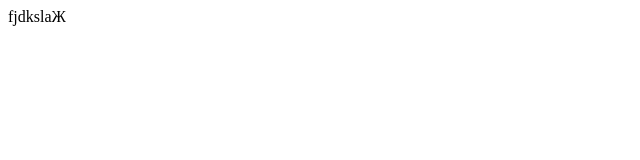
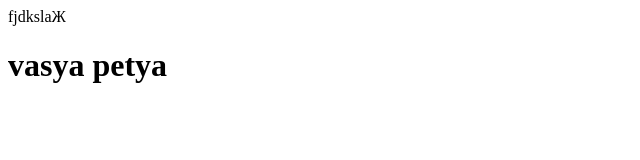
Before and after one commit to katafoxi/gitest, a plain HTML site: page index.html in a window 1280 px wide. Shown: the whole page, without its empty margins (0-640 px from the left). Drawn offline with Linux system fonts and the light colour scheme.

Commit message:
vasya petya add

```diff
--- a/index.html
+++ b/index.html
@@ -1 +1,2 @@
 <head>fjdkslaЖ</head>
+<h1>vasya petya</h1>
```
